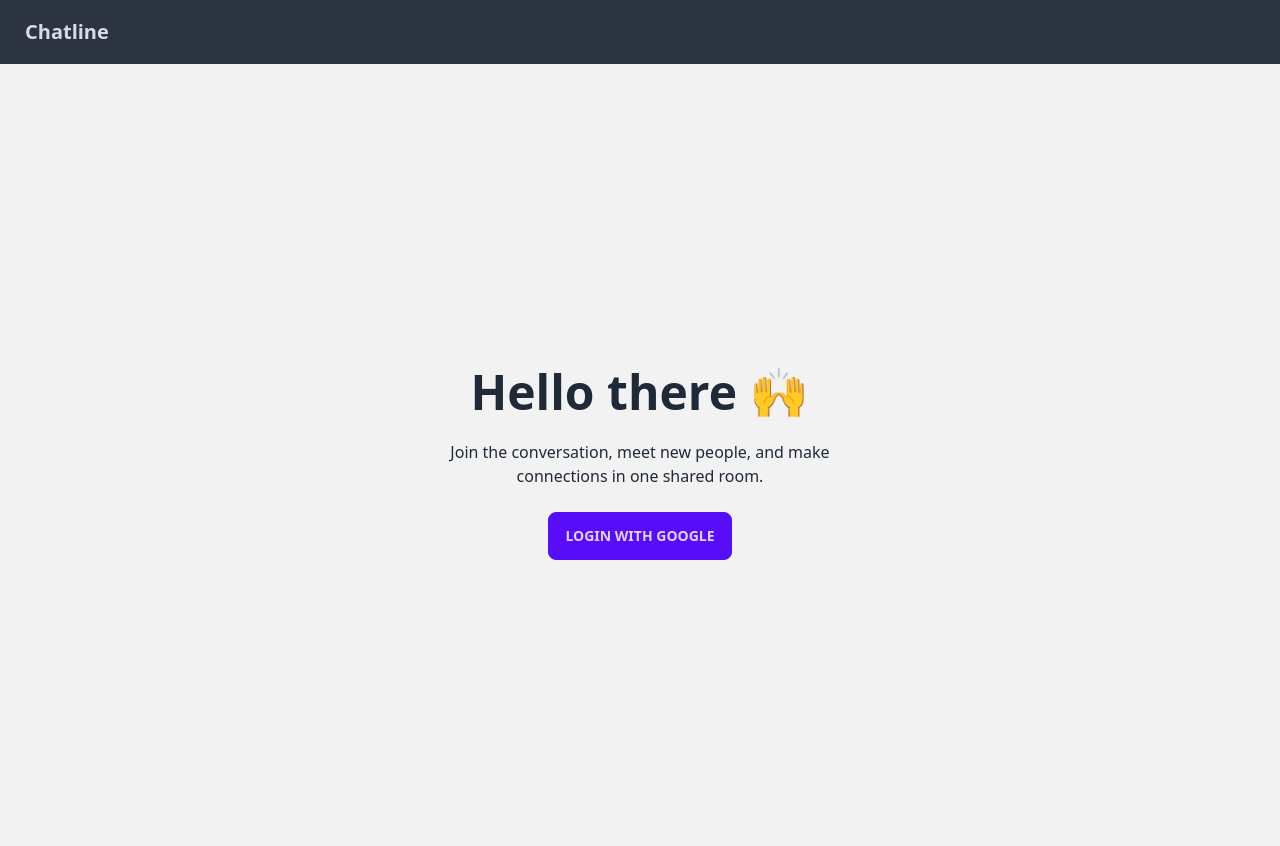
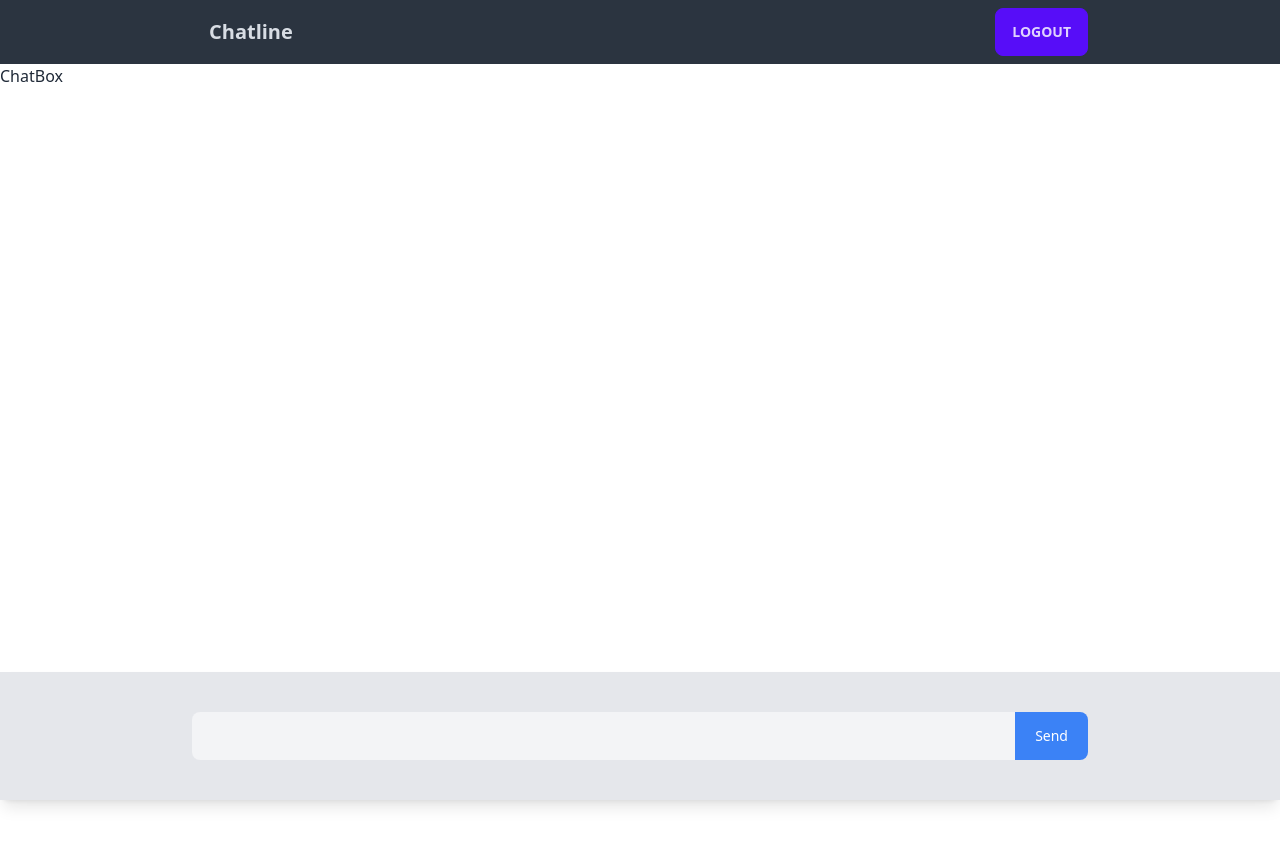
Before and after one commit to anirudhsalaria/Chatline, a React (Vite) app: page / in a window 1280 px wide. Shown: the top 846 px of the page. After the commit the page ends 800 px from the top, so only its background shows below. Built offline with nearby package versions, Linux system fonts and the light colour scheme.

Commit message:
More changes

```diff
--- a/src/App.jsx
+++ b/src/App.jsx
@@ -1,4 +1,5 @@
 import Navbar from "./components/Navbar";
+import ChatRoom from "./pages/ChatRoom";
 import Login from "./pages/login";
 function App() {
 
@@ -6,7 +7,8 @@ function App() {
     <>
       <div>
         <Navbar/>
-        <Login/>
+        {/* <Login/> */}
+        <ChatRoom/>
       </div>
     </>
   )
--- /dev/null
+++ b/src/components/ChatBox.jsx
@@ -0,0 +1,11 @@
+import React from 'react'
+
+const ChatBox = () => {
+  return (
+    <div>
+      ChatBox
+    </div>
+  )
+}
+
+export default ChatBox
--- a/src/components/Navbar.jsx
+++ b/src/components/Navbar.jsx
@@ -2,9 +2,10 @@ import React from 'react'
 
 const Navbar = () => {
     return (
-        <div>
-            <div className="navbar bg-neutral text-neutral-content">
+        <div className='navbar bg-neutral text-neutral-content'>
+            <div className="conatinerWrap flex justify-between">
                 <a className="btn btn-ghost normal-case text-xl">Chatline</a>
+                <button className='btn btn-primary'>Logout</button>
             </div>
         </div>
     )
--- /dev/null
+++ b/src/components/SendMessage.jsx
@@ -0,0 +1,14 @@
+import React from 'react'
+
+const SendMessage = () => {
+  return (
+    <div className='bg-gray-200 fixed bottom-0 w-full py-10 shadow-lg'>
+      <form className='conatinerWrap flex'>
+        <input className='input w-full focus:outline-none bg-gray-100 rounded-r-none' type="text" />
+        <button className='w-auto bg-blue-500 text-white rounded-r-lg px-5 text-sm'>Send</button>
+      </form>
+    </div>
+  )
+}
+
+export default SendMessage
--- a/src/index.css
+++ b/src/index.css
@@ -1,3 +1,7 @@
 @tailwind base;
 @tailwind components;
 @tailwind utilities;
+
+.conatinerWrap{
+    @apply container mx-auto max-w-4xl
+}
--- a/src/pages/ChatRoom.jsx
+++ b/src/pages/ChatRoom.jsx
@@ -1,9 +1,12 @@
 import React from 'react'
+import ChatBox from '../components/ChatBox'
+import SendMessage from '../components/SendMessage'
 
 const ChatRoom = () => {
   return (
     <div>
-
+      <ChatBox/>
+      <SendMessage/>
     </div>
   )
 }
```
